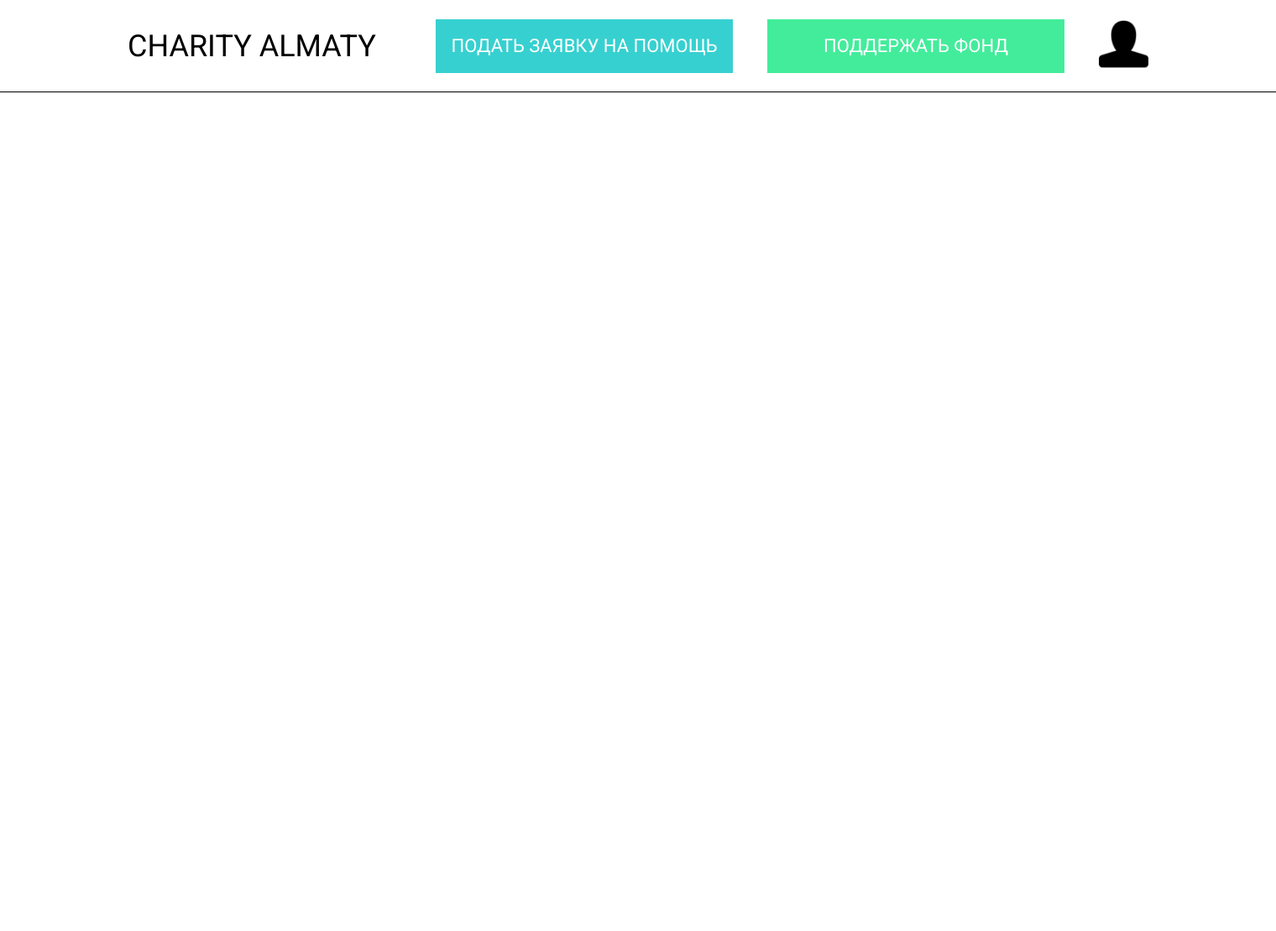
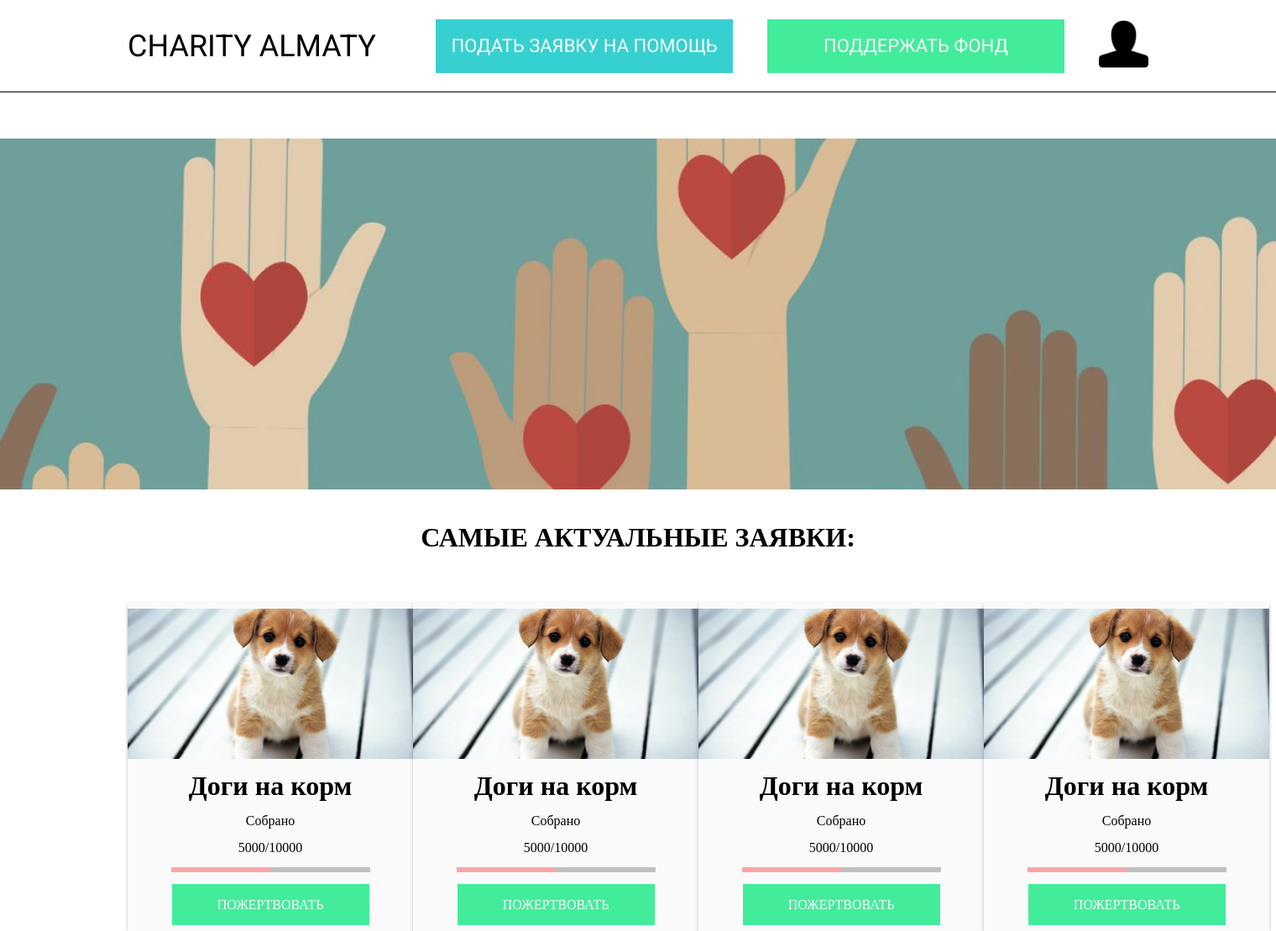
Before and after one commit to YyUuJj/charity, a Python web app: template templates/index.html in a window 1520 px wide. Shown: the whole page at 84% size. Before the commit the page ends 110 px from the top, so only its background shows below. Run offline with Jinja, Linux system fonts and the light colour scheme; the template is opened without the code that fills it, so the values that code supplies are empty.

Commit message:
'addTopical'

```diff
--- a/static/css/style.css
+++ b/static/css/style.css
@@ -55,3 +55,72 @@ a {
     width: 59px;
     height: 59px;
 }
+
+.slider {
+    margin-top: 55px;
+    width: 100%;
+    display: flex;
+    justify-content: center;
+}
+
+.slider__block {
+    width: 1661px;
+    height: 418px;
+}
+
+.slider__block img{
+    height: 100%;
+    width: 100%;
+}
+
+.topical {
+    width: 100%;
+    display: flex;
+    flex-direction: column;
+    justify-content: center;
+    align-items: center;
+}
+
+.topical__blocks{
+    margin-top: 59px;
+    display: flex;
+    width: 80%;
+    justify-content: space-around;
+}
+
+.topical {
+    margin-top: 39px;
+}
+
+.topical__block {
+    display: flex;
+    flex-direction: column;
+    align-items: center;
+    width: 340px;
+    height: 391px;
+    justify-content: space-around;
+    background: #FAFAFA;
+    box-shadow: 0px 2px 4px rgba(0, 0, 0, 0.25);
+}
+
+.topical__block__line{
+    width: 237px;
+    height: 6px;
+    background: silver;
+}
+.topical__block__line__procent{
+    width: 237px;
+    height: 6px;
+    width: 50%;
+    background: #FAA5A5;
+}
+
+.topical__button {
+    color: white;
+    display: flex;
+    align-items: center;
+    justify-content: center;
+    width: 235px;
+    height: 49px;
+    background: #43EC9B;
+}
--- a/templates/index.html
+++ b/templates/index.html
@@ -26,5 +26,63 @@
             </div>
         </div>
     </header>
+    <div class="slider">
+        <div class="slider__block">
+            <img src="../static/images/slider.png" alt="slider">
+        </div>
+    </div>
+    <div class="topical">
+        <h1>САМЫЕ АКТУАЛЬНЫЕ ЗАЯВКИ:</h1>
+        <div class="topical__blocks">
+            <div class="topical__block">
+                <img src="../static/images/dog.png" alt="photo_topic">
+                <h1>Доги на корм</h1>
+                <p>Собрано</p>
+                <p>5000/10000</p>
+                <div class="topical__block__line">
+                    <div class="topical__block__line__procent"></div>
+                </div>
+                <a href="###"><div class="topical__button">
+                    ПОЖЕРТВОВАТЬ
+                </div></a>
+            </div>
+            <div class="topical__block">
+                <img src="../static/images/dog.png" alt="photo_topic">
+                <h1>Доги на корм</h1>
+                <p>Собрано</p>
+                <p>5000/10000</p>
+                <div class="topical__block__line">
+                    <div class="topical__block__line__procent"></div>
+                </div>
+                <a href="###"><div class="topical__button">
+                    ПОЖЕРТВОВАТЬ
+                </div></a>
+            </div>
+            <div class="topical__block">
+                <img src="../static/images/dog.png" alt="photo_topic">
+                <h1>Доги на корм</h1>
+                <p>Собрано</p>
+                <p>5000/10000</p>
+                <div class="topical__block__line">
+                    <div class="topical__block__line__procent"></div>
+                </div>
+                <a href="###"><div class="topical__button">
+                    ПОЖЕРТВОВАТЬ
+                </div></a>
+            </div>
+            <div class="topical__block">
+                <img src="../static/images/dog.png" alt="photo_topic">
+                <h1>Доги на корм</h1>
+                <p>Собрано</p>
+                <p>5000/10000</p>
+                <div class="topical__block__line">
+                    <div class="topical__block__line__procent"></div>
+                </div>
+                <a href="###"><div class="topical__button">
+                    ПОЖЕРТВОВАТЬ
+                </div></a>
+            </div>
+        </div>
+    </div>
 </body>
 </html>
```
Also changed, not shown: static/images/dog.png (added), static/images/slider.png (added).
